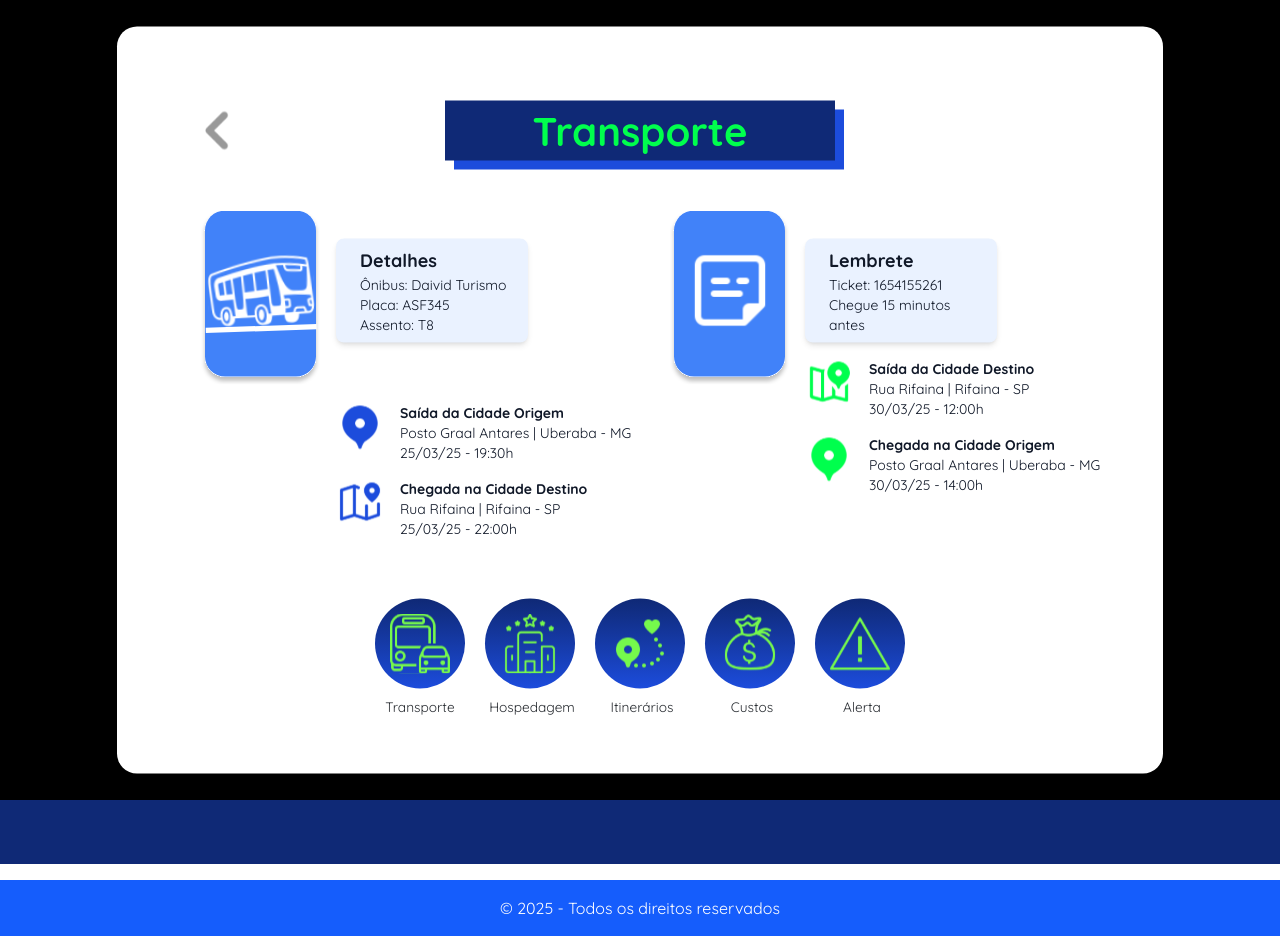
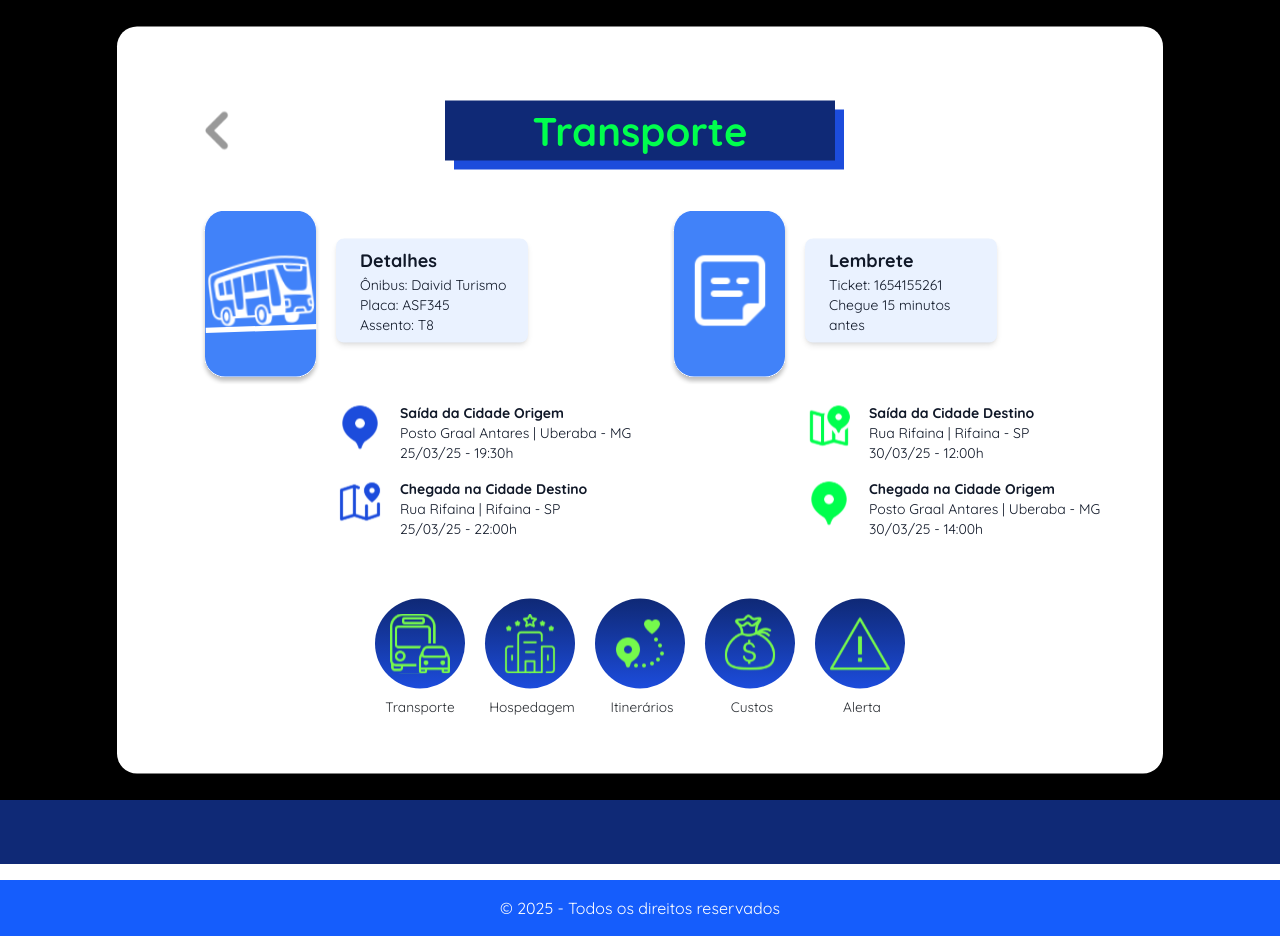
Before and after one commit to florgust/frontend-globix, a Next.js app: page /transport in a window 1280 px wide. Built offline with nearby package versions, Linux system fonts and the light colour scheme.

Commit message:
SCRUM-74: Refatoração do Modal Transporte - 2

```diff
--- a/src/app/transport/page.tsx
+++ b/src/app/transport/page.tsx
@@ -94,7 +94,7 @@
                 <p className="text-sm">Chegue 15 minutos antes</p>
               </div>
               </div>
-              <div className="mt-4 flex items-start w-full">
+              <div className="mt-15 flex">
               <img
                 src="/destino-verde.svg"
                 alt="Destino"
```
